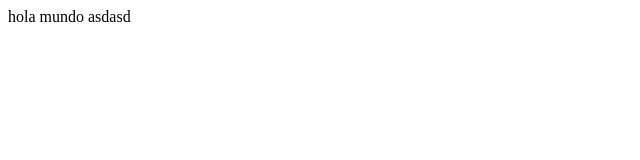
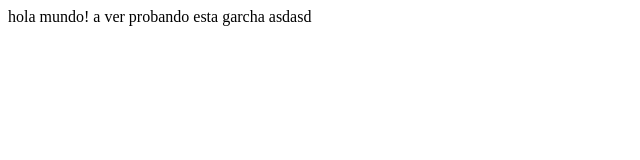
Before and after one commit to alexis600/test0, a plain HTML site: page hello.html in a window 1280 px wide. Shown: the whole page, without its empty margins (0-640 px from the left). Drawn offline with Linux system fonts and the light colour scheme.

Commit message:
Update hello.html

```diff
--- a/hello.html
+++ b/hello.html
@@ -5,7 +5,7 @@
 
   </head>
   <body>
-    hola mundo
+    hola mundo! a ver probando esta garcha
     asdasd
   </body>
 </html>
```
